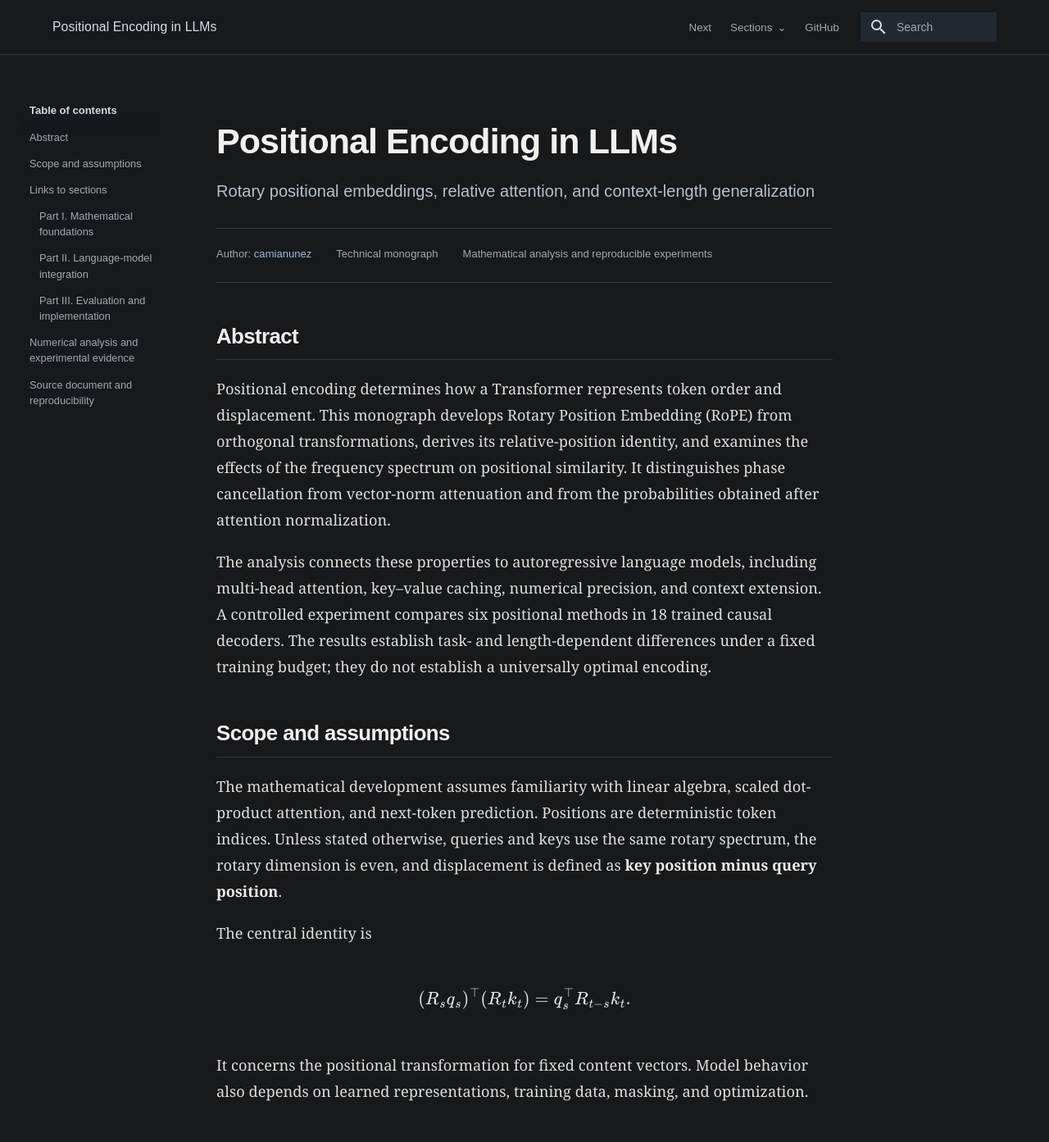
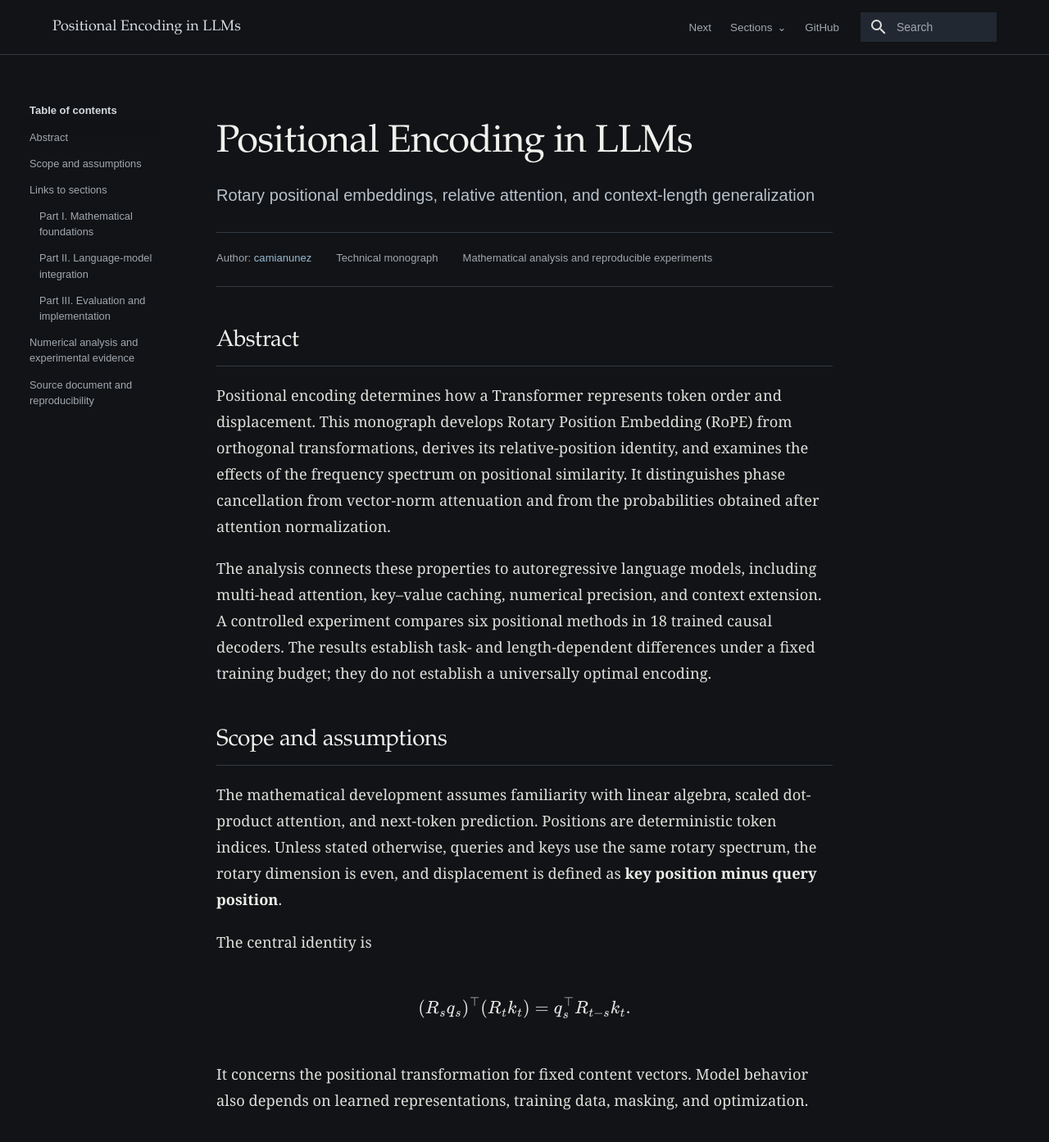
Before and after one commit to camianunez/positional-encoding-in-llms, an MkDocs documentation site: the page built from docs/index.md, in a window 1280 px wide and 1400 px high. Shown: the top 1393 px of the window at 82% size. Built offline with MkDocs 1.6.1 and Material for MkDocs 9.7.7, drawn with Linux system fonts in a browser that asks for light colours; comment, search, counter and statistics services are not loaded.

Commit message:
Refine heading typography and darken the page background

```diff
--- a/docs/stylesheets/book.css
+++ b/docs/stylesheets/book.css
@@ -1,7 +1,7 @@
 /* Permanent dark edition. Colors and figures use the same restrained palette. */
 :root,[data-md-color-scheme="slate"]{
   color-scheme:dark;
-  --paper:#17191d;--panel:#1b2028;--ink:#dfdfda;--muted:#a2a8b0;--rule:#343a43;
+  --paper:#111316;--panel:#181c23;--ink:#dfdfda;--muted:#a2a8b0;--rule:#343a43;
   --blue:#9abbd5;--ochre:#d6b783;
   --md-default-bg-color:var(--paper);--md-default-fg-color:var(--ink);
   --md-default-fg-color--light:#c8cbd0;--md-default-fg-color--lighter:#a2a8b0;
@@ -9,9 +9,10 @@
   --md-primary-bg-color:var(--ink);--md-accent-fg-color:var(--blue);
   --md-typeset-color:var(--ink);--md-typeset-a-color:var(--blue);
   --md-code-bg-color:#1c2129;--md-code-fg-color:#d5dbe4;
+  --heading-font:"Palatino Linotype","Book Antiqua",Palatino,Georgia,serif;
   --md-text-font:Georgia;--md-code-font:"Cascadia Code","SFMono-Regular",Consolas,monospace;
   --md-footer-bg-color:var(--paper);--md-footer-bg-color--dark:var(--paper);
-  --md-admonition-bg-color:#1b2028;
+  --md-admonition-bg-color:var(--panel);
 }
 html{scroll-behavior:smooth;scroll-padding-top:5rem}
 body{background:var(--paper);font-family:Georgia,"Times New Roman",serif}
@@ -20,22 +21,22 @@ a:focus-visible,summary:focus-visible{outline:2px solid var(--blue);outline-offs
 .md-grid{max-width:64rem}
 .book-header{background:var(--paper);color:var(--muted);box-shadow:none;border-bottom:1px solid var(--rule)}
 .book-header__inner{min-height:3.3rem;max-width:60rem;padding:0 1.2rem;gap:1rem;font-family:Arial,Helvetica,sans-serif}
-.book-wordmark{font-size:.79rem;letter-spacing:.005em;color:#d9dde3;white-space:nowrap}
+.book-wordmark{font-family:var(--heading-font);font-size:.9rem;font-weight:400;letter-spacing:0;color:#d9dde3;white-space:nowrap}
 .book-header__links{display:flex;align-items:center;gap:1.15rem;margin-left:auto;font-size:.67rem}
 .book-header a:hover,.book-header summary:hover{color:var(--blue)}
 .book-sections{position:relative}
 .book-sections summary{cursor:pointer;list-style:none;padding:.5rem 0}
 .book-sections summary::after{content:"⌄";margin-left:.3rem;font-size:.65rem}
 .book-sections summary::-webkit-details-marker{display:none}
-.book-sections nav{position:absolute;right:0;top:2.1rem;width:23rem;max-width:calc(100vw - 2rem);max-height:76vh;overflow-y:auto;background:#1b2028;border:1px solid var(--rule);padding:.6rem 0;box-shadow:0 15px 35px #0005;z-index:12}
+.book-sections nav{position:absolute;right:0;top:2.1rem;width:23rem;max-width:calc(100vw - 2rem);max-height:76vh;overflow-y:auto;background:var(--panel);border:1px solid var(--rule);padding:.6rem 0;box-shadow:0 15px 35px #0005;z-index:12}
 .book-sections nav a{display:block;line-height:1.5;padding:.4rem .9rem;font-size:.66rem;color:#c1c8d0}
 .book-sections nav a:hover,.book-sections nav a[aria-current="page"]{background:#232b36;color:#c5d9ea}
 .md-search{margin-left:.3rem;padding:0;font-family:Arial,Helvetica,sans-serif}
 .md-search__form{border-radius:0;background:#232830}
 .md-search__input{font-family:Arial,Helvetica,sans-serif;font-size:.7rem;color:var(--ink)}
 .md-search__input::placeholder{color:#a2a8b0}
-.md-search__scrollwrap,.md-search__output{background:#1b2028}
-.md-search-result__title{font-family:Arial,Helvetica,sans-serif}
+.md-search__scrollwrap,.md-search__output{background:var(--panel)}
+.md-search-result__title{font-family:var(--heading-font)}
 .md-search-result__article{font-family:Georgia,"Times New Roman",serif}
 .md-main__inner{display:grid;grid-template-columns:9rem minmax(0,40rem) 9rem;gap:2rem;justify-content:center;margin-top:2.9rem;margin-bottom:3rem}
 .md-sidebar--primary{display:none!important}
@@ -49,10 +50,10 @@ a:focus-visible,summary:focus-visible{outline:2px solid var(--blue);outline-offs
 .md-content__inner{margin:0}
 .md-typeset{font-size:.91rem;line-height:1.76;letter-spacing:.002em}
 .md-typeset p{margin:1.05em 0}
-.md-typeset h1,.md-typeset h2,.md-typeset h3,.md-typeset h4{font-family:Arial,Helvetica,sans-serif;color:#f0f0ed;font-weight:600;letter-spacing:-.022em;line-height:1.28}
-.md-typeset h1{font-size:2.15rem;margin:0 0 1.1rem;max-width:100%}
-.md-typeset h2{font-size:1.29rem;margin-top:2.45rem;padding-bottom:.55rem;border-bottom:1px solid var(--rule)}
-.md-typeset h3{font-size:1.02rem;margin-top:1.9rem}
+.md-typeset h1,.md-typeset h2,.md-typeset h3,.md-typeset h4{font-family:var(--heading-font);color:#f0f0ed;font-weight:400;letter-spacing:-.015em;line-height:1.28}
+.md-typeset h1{font-size:2.35rem;margin:0 0 1.1rem;max-width:100%}
+.md-typeset h2{font-size:1.4rem;margin-top:2.45rem;padding-bottom:.55rem;border-bottom:1px solid var(--rule)}
+.md-typeset h3{font-size:1.05rem;margin-top:1.9rem}
 .md-typeset a{text-decoration:underline;text-decoration-color:#6e879b;text-underline-offset:3px}
 .md-typeset a:hover{color:#c0d8eb;text-decoration-color:#c0d8eb}
 .md-typeset .headerlink{text-decoration:none;font-size:.65em;color:#7c8b9c;margin-left:.5rem}
@@ -86,5 +87,5 @@ a:focus-visible,summary:focus-visible{outline:2px solid var(--blue);outline-offs
 .book-footer__meta{border-top:1px solid var(--rule);padding:1rem 0 0;display:flex;justify-content:space-between;gap:1rem;font-size:.57rem}
 @media(min-width:60em){.md-search__inner{width:8.3rem}.md-search__input{background:#222832}.book-search-button{display:none}}
 @media(max-width:76em){.md-main__inner{grid-template-columns:minmax(0,40rem);padding:0 1.5rem}.md-content{grid-column:1}.md-sidebar--secondary{display:none}.book-footer{max-width:40rem;width:calc(100% - 3rem)}}
-@media(max-width:44em){.book-header__inner{min-height:3.1rem;gap:.5rem;padding:0 .85rem}.book-wordmark{font-size:.65rem;white-space:normal;line-height:1.3;max-width:13rem}.book-header__links{gap:.7rem;font-size:.64rem}.book-adjacent,.book-repository{display:none}.book-header .md-header__button{margin:0;padding:.3rem}.book-sections nav{right:-2.7rem}.md-main__inner{margin-top:1.8rem;padding:0 1.1rem}.md-typeset{font-size:.88rem}.md-typeset h1{font-size:1.65rem}.md-typeset h2{font-size:1.13rem}.md-typeset table:not([class]){font-size:.65rem}.book-subtitle{font-size:.85rem}.book-footer{width:calc(100% - 2.2rem)}.book-footer__nav{gap:1.2rem}.book-footer__meta{display:block}.book-footer__meta a{display:block;margin-top:.5rem}}
+@media(max-width:44em){.book-header__inner{min-height:3.1rem;gap:.5rem;padding:0 .85rem}.book-wordmark{font-size:.74rem;white-space:normal;line-height:1.3;max-width:13rem}.book-header__links{gap:.7rem;font-size:.64rem}.book-adjacent,.book-repository{display:none}.book-header .md-header__button{margin:0;padding:.3rem}.book-sections nav{right:-2.7rem}.md-main__inner{margin-top:1.8rem;padding:0 1.1rem}.md-typeset{font-size:.88rem}.md-typeset h1{font-size:1.8rem}.md-typeset h2{font-size:1.22rem}.md-typeset table:not([class]){font-size:.65rem}.book-subtitle{font-size:.85rem}.book-footer{width:calc(100% - 2.2rem)}.book-footer__nav{gap:1.2rem}.book-footer__meta{display:block}.book-footer__meta a{display:block;margin-top:.5rem}}
 @media print{body{background:#fff;color:#111}.book-header,.md-sidebar,.book-footer{display:none!important}.md-main__inner{display:block}.md-typeset{color:#111;font-size:11pt}.md-typeset h1,.md-typeset h2,.md-typeset h3,.md-typeset strong{color:#000}.md-typeset a{color:#111}.md-typeset .arithmatex{color:#111}}
```
Also changed, not shown: docs/explorer.html (+5 -4 lines), 1 other file.
